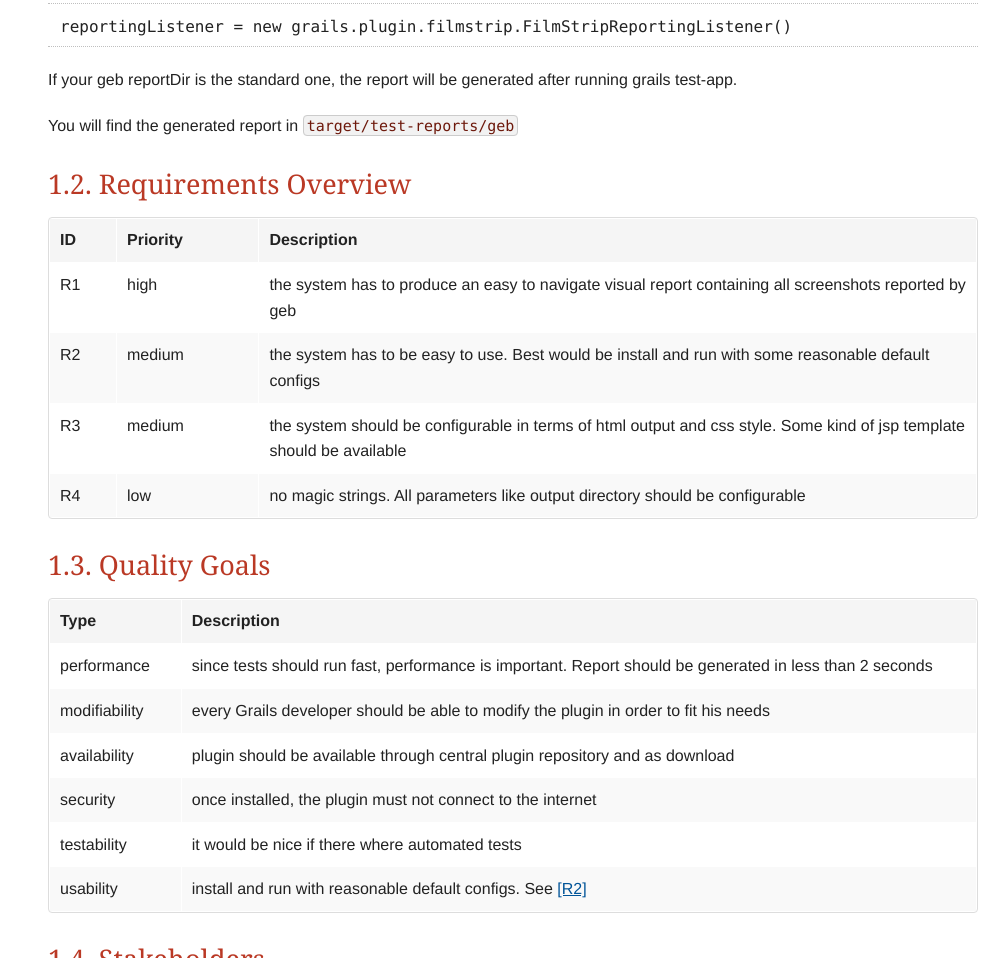
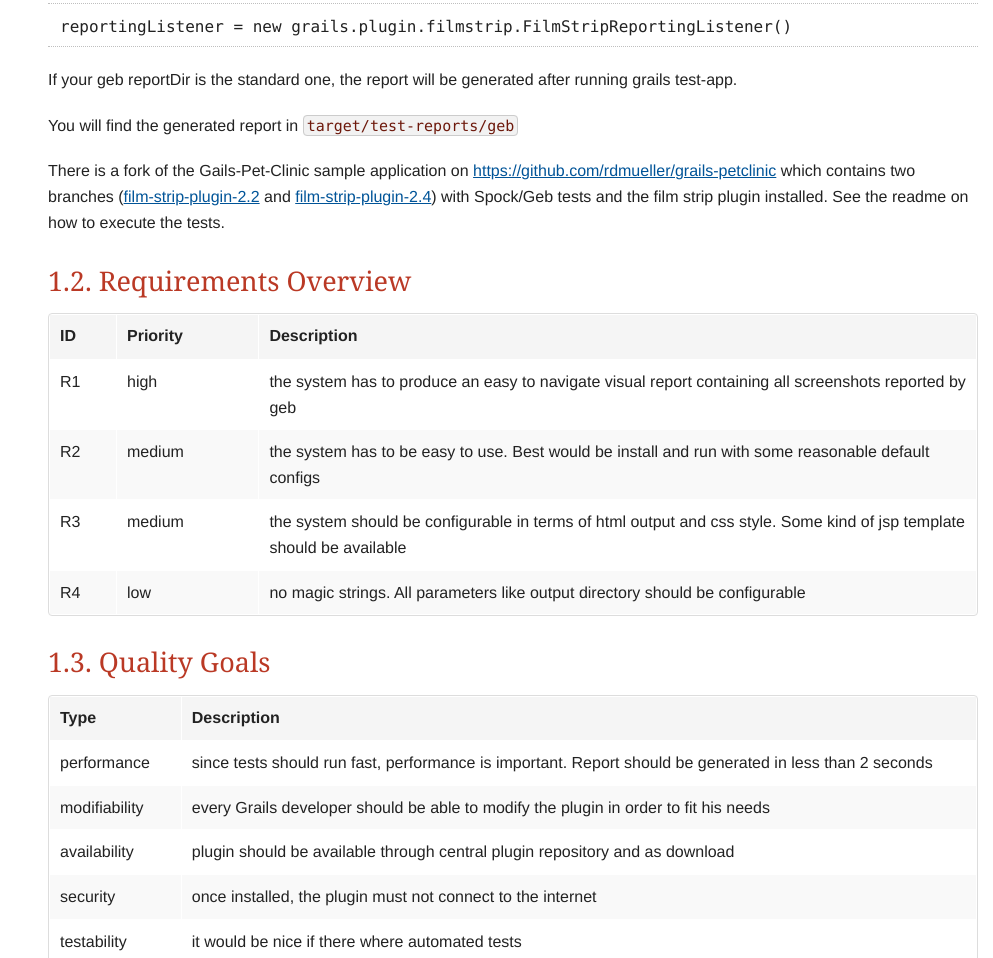
Before and after one commit to rdmueller/grails-filmStrip, a plain HTML site: page index.html in a window 1280 px wide. Shown: the part 1614-2572 px from the top of the page, without its empty margins (287-1280 px from the left). Drawn offline with Linux system fonts and the light colour scheme.

Commit message:
added reference to petclinic fork

```diff
--- a/index.html
+++ b/index.html
@@ -161,6 +161,11 @@ see if all pages display correctly.</p>
 </div>
 <div class="paragraph">
 <p>You will find the generated report in <code>target/test-reports/geb</code></p>
+</div>
+<div class="paragraph">
+<p>There is a fork of the Gails-Pet-Clinic sample application on <a href="https://github.com/rdmueller/grails-petclinic">https://github.com/rdmueller/grails-petclinic</a>
+which contains two branches (<a href="https://github.com/rdmueller/grails-petclinic/tree/film-strip-plugin-2.2">film-strip-plugin-2.2</a> and <a href="https://github.com/rdmueller/grails-petclinic/tree/film-strip-plugin-2.4">film-strip-plugin-2.4</a>) with
+Spock/Geb tests and the film strip plugin installed. See the readme on how to execute the tests.</p>
 </div>
 </div>
 <div class="sect2">
```
